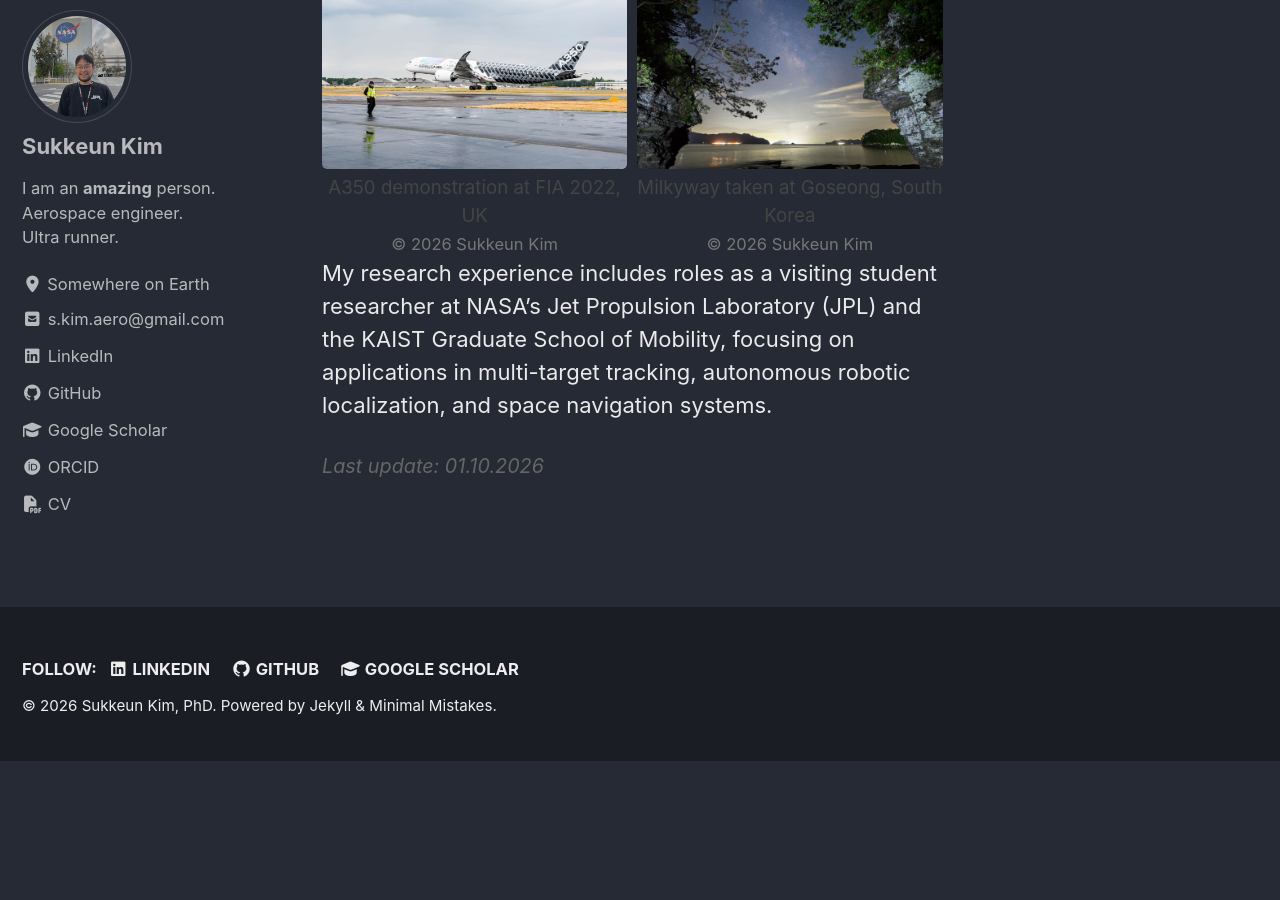
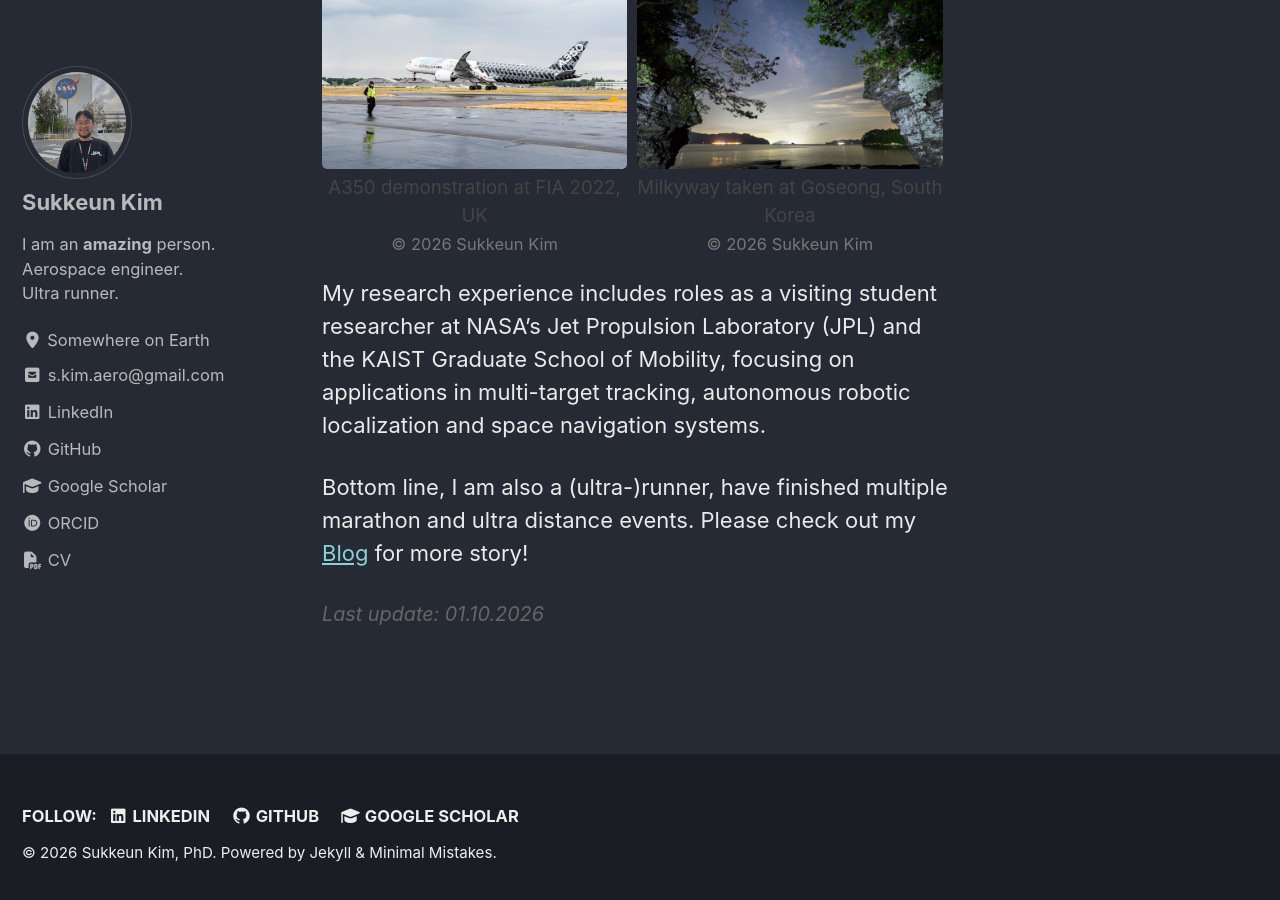
Before and after one commit to skim-aero/skim-aero.github.io, a Jekyll site: the page built from _pages/about.html, in a window 1280 px wide and 900 px high, scrolled down 584 px. Built offline with Jekyll 4.4.1, drawn with Linux system fonts in a browser that asks for light colours; cached includes are drawn as plain includes; before the commit the page ends 1345 px from its top, so only the background shows below that.

Commit message:
Updated about final

```diff
--- a/_pages/about.html
+++ b/_pages/about.html
@@ -10,7 +10,7 @@ author_profile: true
 <p>I am interested in nonlinear estimation problems and aerospace and space applications (+ space!). I have a dream, one day I contribute to a big project that makes a real difference in the world air/space craft application.</p>
 
 <!-- Images Section -->
-<div style="display: flex; gap: 10px; margin-top: 20px;">
+<div style="display: flex; gap: 10px; margin-top: 20px; margin-bottom: 20px;">
 
   <!-- Image 1 with Caption and Copyright -->
   <div style="width: 48%;">
@@ -36,8 +36,9 @@ author_profile: true
 
 </div>
 
-<p>My research experience includes roles as a visiting student researcher at NASA’s Jet Propulsion Laboratory (JPL) and the KAIST Graduate School of Mobility, focusing on applications in multi-target tracking, autonomous robotic localization, and space navigation systems.</p>
+<p>My research experience includes roles as a visiting student researcher at NASA’s Jet Propulsion Laboratory (JPL) and the KAIST Graduate School of Mobility, focusing on applications in multi-target tracking, autonomous robotic localization and space navigation systems.</p>
 
+<p>Bottom line, I am also a (ultra-)runner, have finished multiple marathon and ultra distance events. Please check out my <a href="/blog/">Blog</a> for more story!</p>
 <!-- Last Update Section -->
 <p style="font-size: 0.9em; color: #666; margin-top: 30px;">
   <em>Last update: 01.10.2026</em>
```
